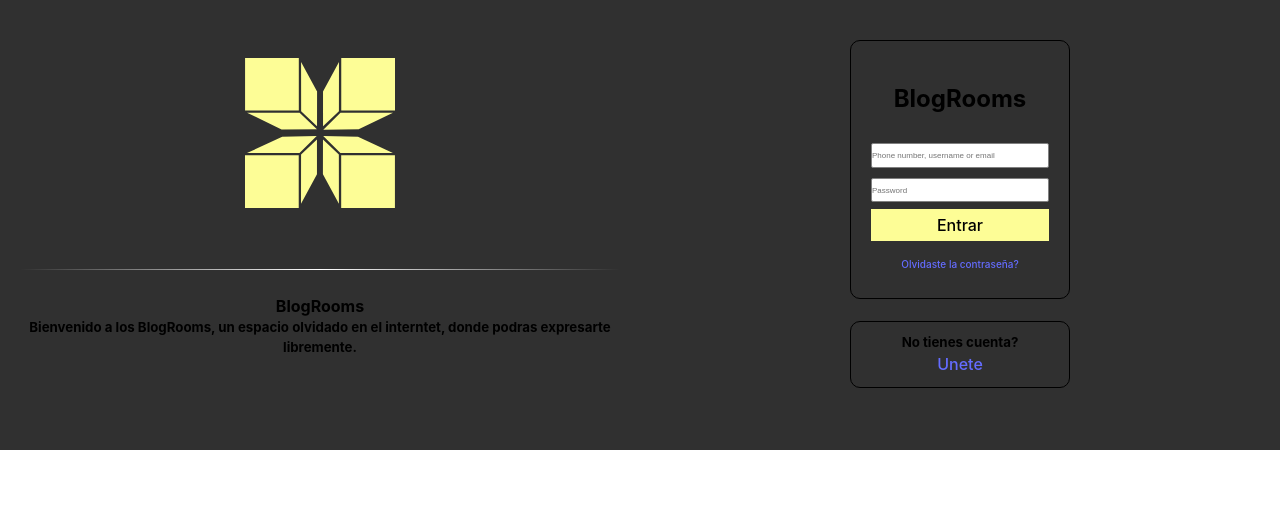
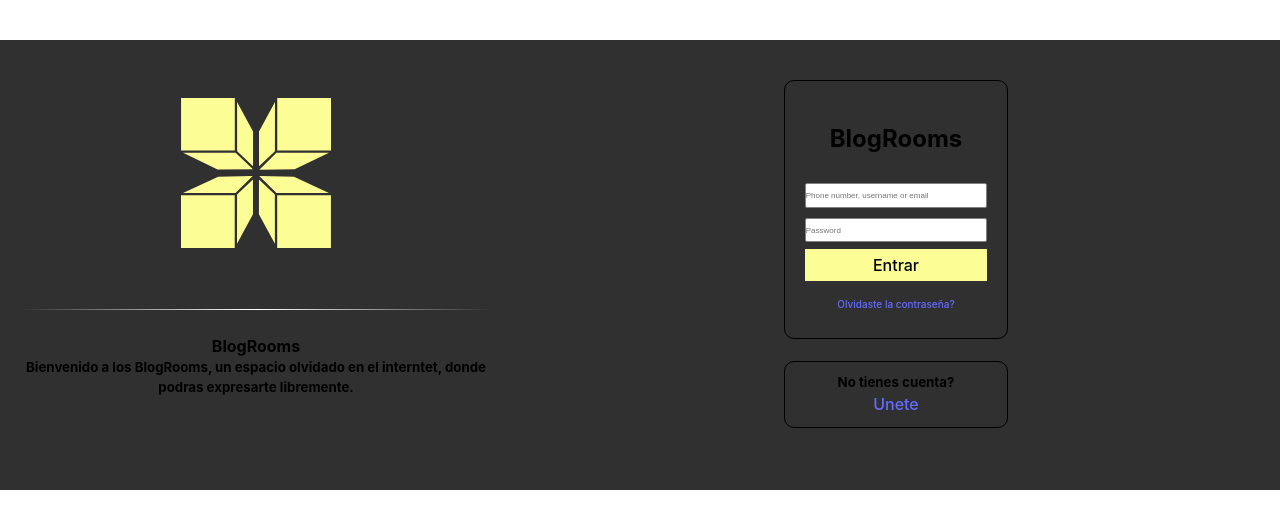
Before and after one commit to SebasZMDev/BlogRooms, a React (Vite) app: page /pages/Login in a window 1280 px wide. Shown: the top 528 px of the page. Built offline with nearby package versions, Linux system fonts and the light colour scheme.

Commit message:
mejoras-en-login

```diff
--- a/src/styles/Login.css
+++ b/src/styles/Login.css
@@ -28,7 +28,8 @@ hr {
   width: 100%;
   height: 450px;
   display: grid;
-  grid-template-columns: 50% 50%;
+  grid-template-columns: 40% 60%;
+  margin: 40px auto;
 }
 
 .icon {
@@ -44,13 +45,14 @@ hr {
 }
 
 .login-container {
+  width: 100%;
   display: grid;
   grid-template-rows: 70% 30%;
   margin: 40px 0;
 }
 
 .login-form {
-  width: 220px;
+  width: 100%;
   height: 100%;
   margin: 25px;
   padding: 20px;
@@ -143,7 +145,7 @@ hr {
 }
 
 .sign-up {
-  width: 220px;
+  width: 100%;
   height: 60%;
   padding: 20px;
   margin: 25px;
```
